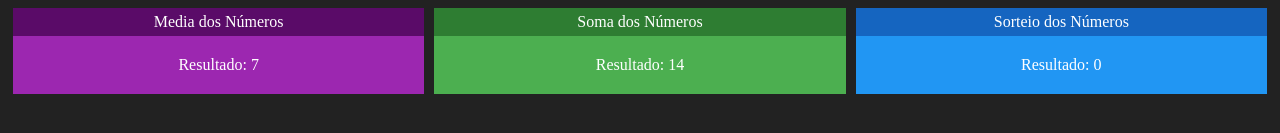
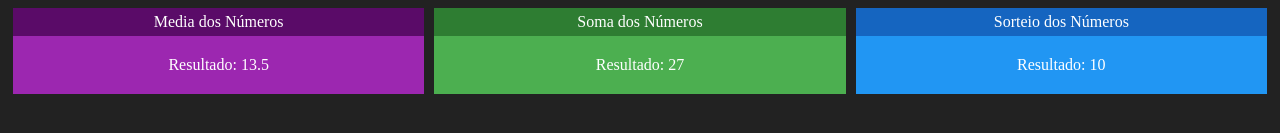
Before and after one commit to JoseVieiraCF/Redux, a React (Create React App) app: page / in a window 1280 px wide. Shown: the part 189-322 px from the top of the page. Built offline with nearby package versions, Linux system fonts and the light colour scheme.

Commit message:
Connecting the other components to the store

```diff
--- a/src/App.js
+++ b/src/App.js
@@ -20,9 +20,9 @@ function App() {
         <Interval min={min} max={max} onMaxChanged={setMax} onMinChanged={setMin}/>
       </div>
       <div className="linha">
-        <Average min={min} max={max}/>
-        <Sum min={min} max={max} />
-        <Sort min={min} max={max} />
+        <Average/>
+        <Sum/>
+        <Sort/>
       </div>
 
     </div>
--- a/src/Store/StoreConfig.js
+++ b/src/Store/StoreConfig.js
@@ -5,7 +5,7 @@ const reducers = combineReducers({
         //console.log(state, ' ', action)
         return {
             min: 7,
-            max: 7
+            max: 20
         }
     },
     names: function (state, action){
--- a/src/components/Sort/Sort.js
+++ b/src/components/Sort/Sort.js
@@ -1,7 +1,8 @@
 import React from 'react';
 import Card from '../Card/Card';
+import { connect } from 'react-redux';
 
-export default function Sort(props){
+function Sort(props){
     const { max, min} = props;
     const random = parseInt(Math.random() * (max-min)) + min;
     return(
@@ -15,4 +16,14 @@ export default function Sort(props){
 
         </Card>
     );
+
 }
+
+function mapStateToProps(state){
+    return {
+        min: state.numbers.min,
+        max: state.numbers.max
+    }
+}
+
+export default connect(mapStateToProps)(Sort);
```
